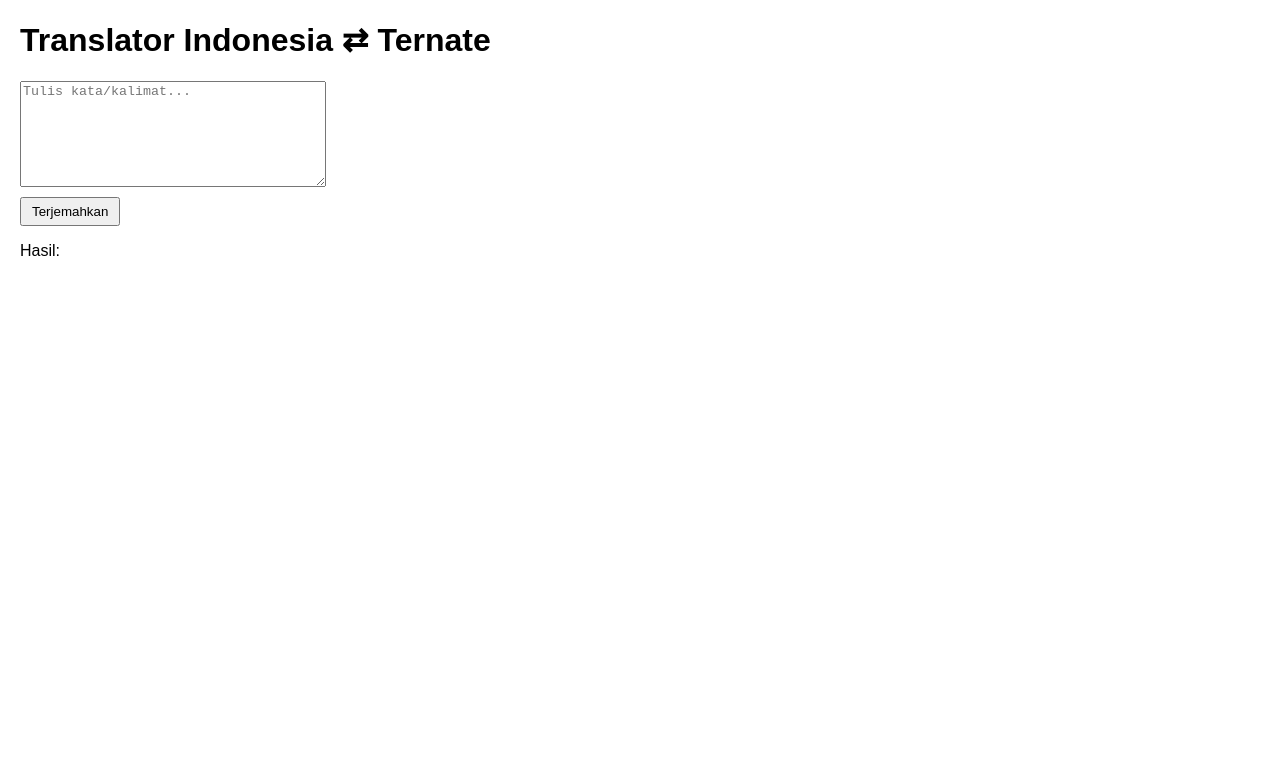
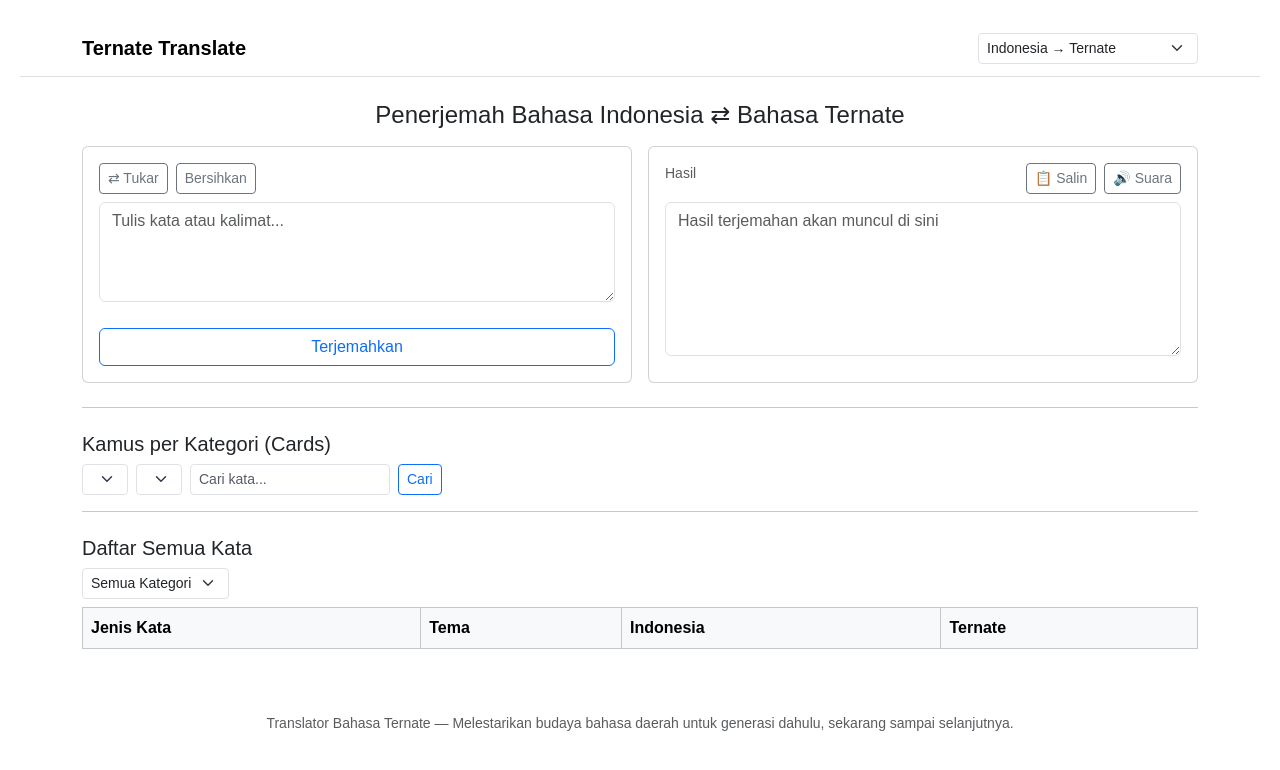
Before and after one commit to anggiahsalim12/Translator_gptTernate, a plain HTML site: page index.html in a window 1280 px wide. Drawn offline with nearby package versions, Linux system fonts and the light colour scheme.

Commit message:
Update index.html

```diff
--- a/index.html
+++ b/index.html
@@ -4,13 +4,103 @@
   <meta charset="utf-8"/>
   <meta name="viewport" content="width=device-width,initial-scale=1"/>
   <title>Indonesia ⇄ Ternate — Translator</title>
+
+  <link href="https://cdn.jsdelivr.net/npm/bootstrap@5.3.3/dist/css/bootstrap.min.css" rel="stylesheet">
   <link rel="stylesheet" href="style.css">
 </head>
 <body>
-  <h1>Translator Indonesia ⇄ Ternate</h1>
-  <textarea id="input" placeholder="Tulis kata/kalimat..."></textarea>
-  <button onclick="translateText()">Terjemahkan</button>
-  <p>Hasil: <span id="output"></span></p>
-  <script src="script.js"></script>
+<nav class="navbar navbar-expand-lg navbar-light bg-white border-bottom">
+  <div class="container">
+    <a class="navbar-brand fw-bold" href="#">Ternate Translate</a>
+    <div class="d-flex align-items-center gap-2">
+      <select id="direction" class="form-select form-select-sm ms-2" style="width:220px">
+        <option value="id-to-tt">Indonesia → Ternate</option>
+        <option value="tt-to-id">Ternate → Indonesia</option>
+      </select>
+    </div>
+  </div>
+</nav>
+
+<main class="container py-4">
+  <h1 class="h4 text-center mb-3">Penerjemah Bahasa Indonesia ⇄ Bahasa Ternate</h1>
+
+  <!-- Translasi -->
+  <div class="row g-3 align-items-stretch">
+    <div class="col-lg-6">
+      <div class="card h-100">
+        <div class="card-body d-flex flex-column">
+          <div class="mb-2 d-flex gap-2">
+            <button id="swapBtn" class="btn btn-outline-secondary btn-sm">⇄ Tukar</button>
+            <button id="clearBtn" class="btn btn-outline-secondary btn-sm">Bersihkan</button>
+          </div>
+          <textarea id="inputText" class="form-control flex-grow-1" rows="8" placeholder="Tulis kata atau kalimat..."></textarea>
+          <div class="mt-3 d-flex gap-2">
+            <button id="translateSimpleBtn" class="btn btn-outline-primary flex-grow-1">Terjemahkan</button>
+          </div>
+        </div>
+      </div>
+    </div>
+
+    <div class="col-lg-6">
+      <div class="card h-100">
+        <div class="card-body d-flex flex-column">
+          <div class="d-flex justify-content-between mb-2">
+            <div class="small text-muted">Hasil</div>
+            <div class="d-flex gap-2">
+              <button id="copyBtn" class="btn btn-outline-secondary btn-sm">📋 Salin</button>
+              <button id="speakBtn" class="btn btn-outline-secondary btn-sm">🔊 Suara</button>
+            </div>
+          </div>
+          <textarea id="outputText" class="form-control flex-grow-1" rows="8" readonly placeholder="Hasil terjemahan akan muncul di sini"></textarea>
+        </div>
+      </div>
+    </div>
+  </div>
+
+  <hr class="my-4">
+
+  <!-- Bagian Cards -->
+  <div class="mb-3">
+    <h5>Kamus per Kategori (Cards)</h5>
+    <div class="d-flex flex-wrap gap-2 mb-2">
+      <select id="categorySelect" class="form-select form-select-sm" style="width:auto"></select>
+      <select id="themeSelect" class="form-select form-select-sm" style="width:auto"></select>
+      <input id="searchWord" class="form-control form-control-sm" style="width:200px" placeholder="Cari kata...">
+      <button id="btnSearch" class="btn btn-sm btn-outline-primary">Cari</button>
+    </div>
+    <div id="cardsRow" class="row g-3"></div>
+  </div>
+
+  <hr class="my-4">
+
+  <!-- Bagian Tabel Semua -->
+  <div class="mb-3">
+    <h5>Daftar Semua Kata</h5>
+    <div class="d-flex flex-wrap gap-2 mb-2">
+      <select id="allCategorySelect" class="form-select form-select-sm" style="width:auto">
+        <option value="all">Semua Kategori</option>
+      </select>
+    </div>
+    <div id="tableContainer" class="table-responsive">
+      <table class="table table-striped table-bordered align-middle">
+        <thead class="table-light">
+          <tr>
+            <th>Jenis Kata</th>
+            <th>Tema</th>
+            <th>Indonesia</th>
+            <th>Ternate</th>
+          </tr>
+        </thead>
+        <tbody id="tableBody"></tbody>
+      </table>
+    </div>
+  </div>
+
+  <footer class="mt-5 text-center small text-muted">
+    Translator Bahasa Ternate — Melestarikan budaya bahasa daerah untuk generasi dahulu, sekarang sampai selanjutnya.
+  </footer>
+</main>
+
+<script src="script.js"></script>
 </body>
 </html>
```
